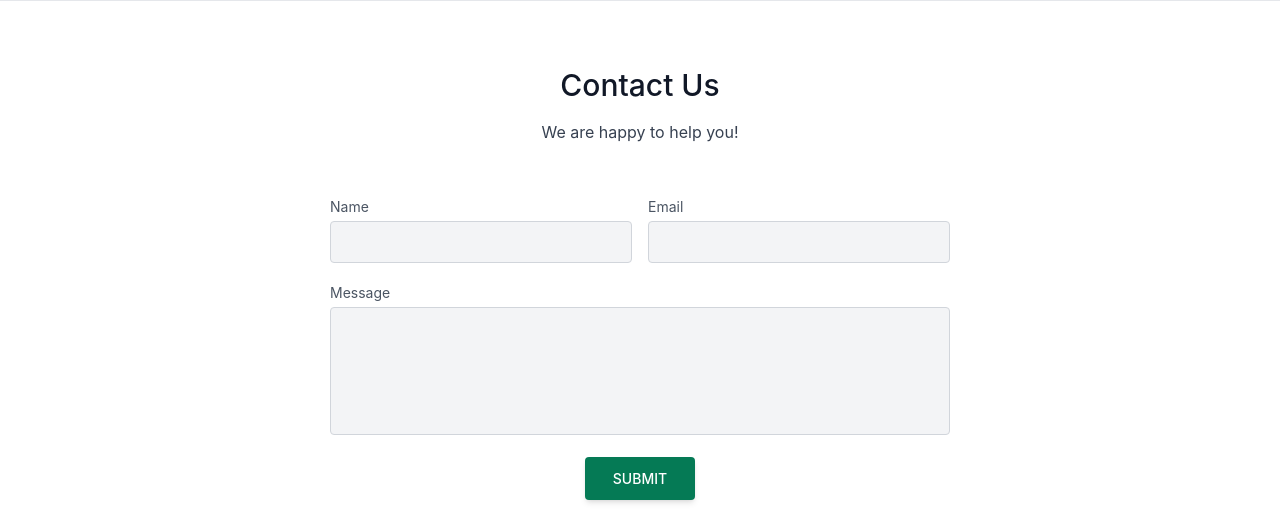
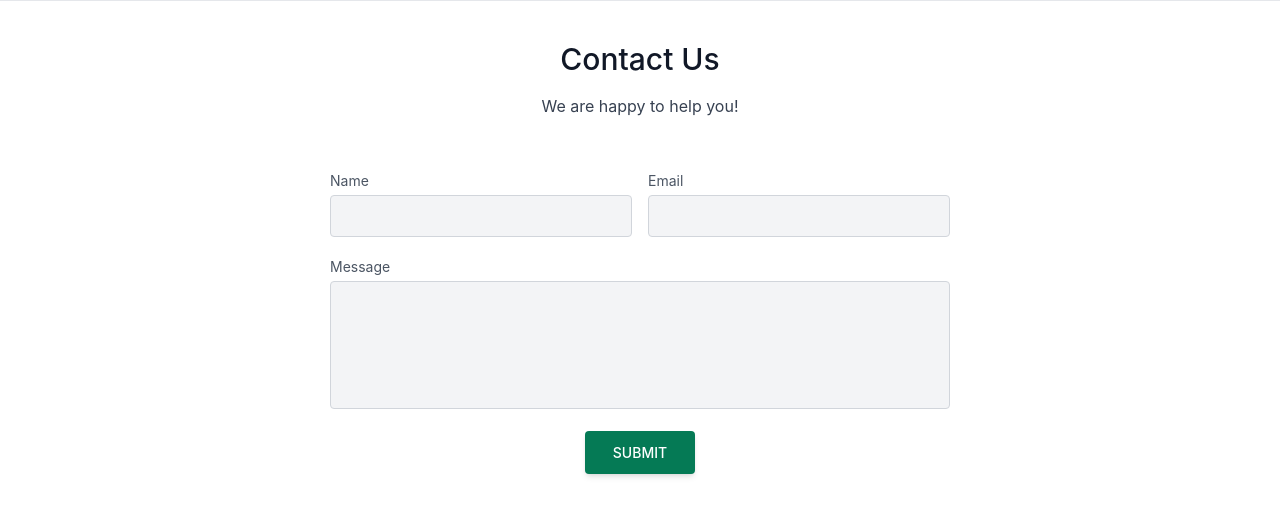
Before and after one commit to jchapps/next.js-shopify-store, a Next.js app: page /contact in a window 1280 px wide. Shown: the part 162-694 px from the top of the page. Built offline with nearby package versions, Linux system fonts and the light colour scheme.

Commit message:
contact us styling

```diff
--- a/pages/contact.js
+++ b/pages/contact.js
@@ -6,7 +6,7 @@ export default function App() {
   return (
     <div>
       <section className="text-gray-700 body-font relative">
-        <div className="container px-5 py-16 mx-auto">
+        <div className="container px-5 mb-32 mt-10 mx-auto">
           <div className="flex flex-col text-center w-full mb-12">
             <h1 className="sm:text-3xl text-2xl font-medium title-font mb-4 text-gray-900">
               Contact Us
```
